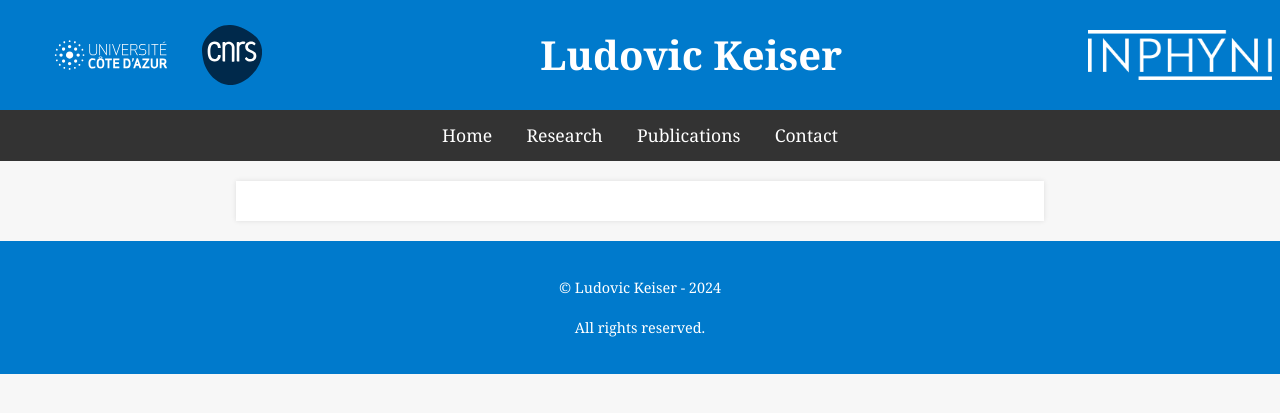
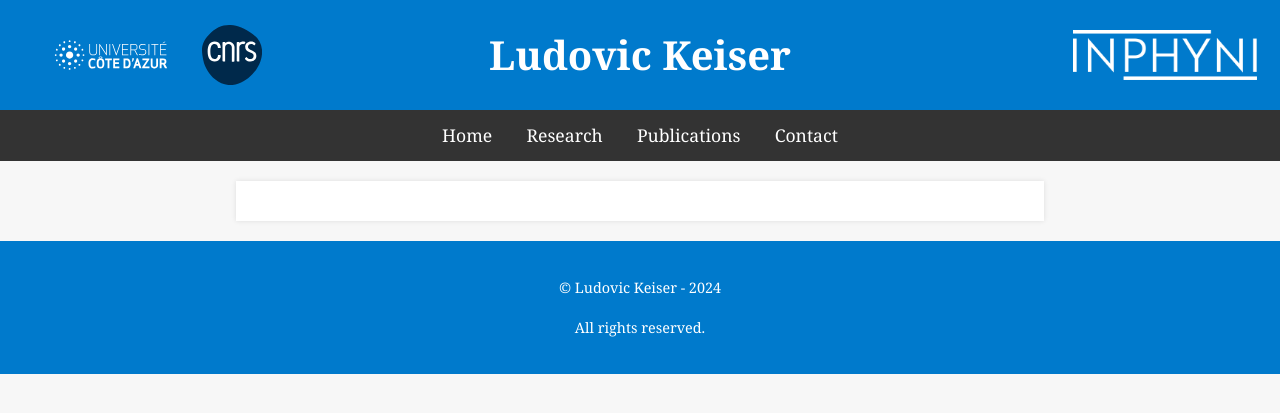
Before and after one commit to Keiser-sci/keiser-sci.github.io, a Jekyll site: the page built from research.md, in a window 1280 px wide. Shown: the top 413 px of the page. Built offline with Jekyll 4.4.1, drawn with Linux system fonts in a browser that asks for light colours.

Commit message:
Update default.html

```diff
--- a/_layouts/default.html
+++ b/_layouts/default.html
@@ -106,7 +106,7 @@
     <!-- Header Section with Logos -->
 <div class="header" style="display: flex; justify-content: space-between; align-items: center; background-color: #007acc; color: #fff; padding: 20px 40px;">
     <!-- Left Logos -->
-    <div style="display: flex; gap: 20px;">
+    <div style="display: flex; gap: 20px; width: 150px; justify-content: flex-start;">
         <img src="/images/unica_blanc.svg" alt="Université Côte d'Azur Logo" style="height: 60px; width: auto;">
         <img src="/images/cnrs.svg" alt="CNRS Logo" style="height: 60px; width: auto;">
     </div>
@@ -115,7 +115,7 @@
     <h1 style="flex-grow: 1; text-align: center; margin: 0; font-size: 2.5em;">Ludovic Keiser</h1>
 
     <!-- Right Logo -->
-    <div style="width: 120px; display: flex; justify-content: center;">
+    <div style="width: 150px; display: flex; justify-content: center;">
         <img src="/images/inphyni.png" alt="INPHYNI Logo" style="height: 50px; width: auto;">
     </div>
 </div>
```
